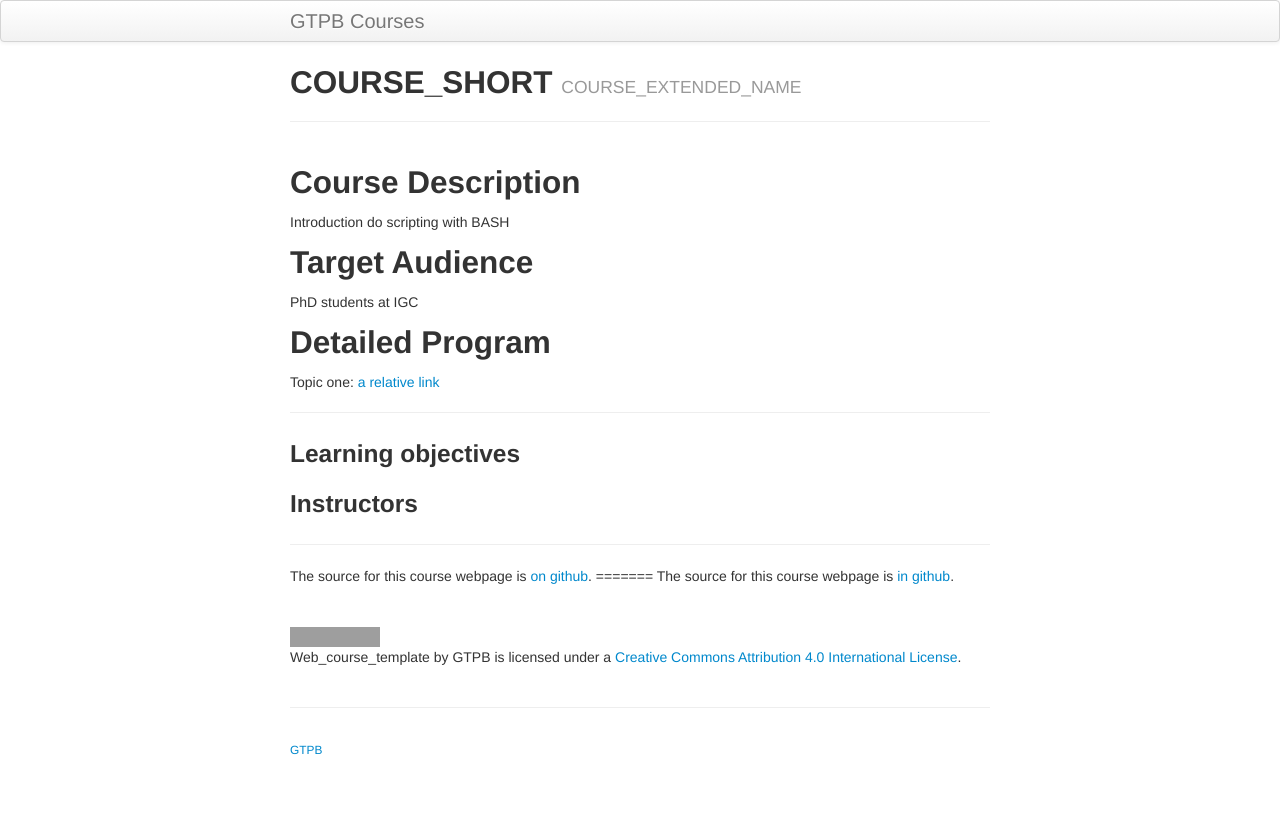
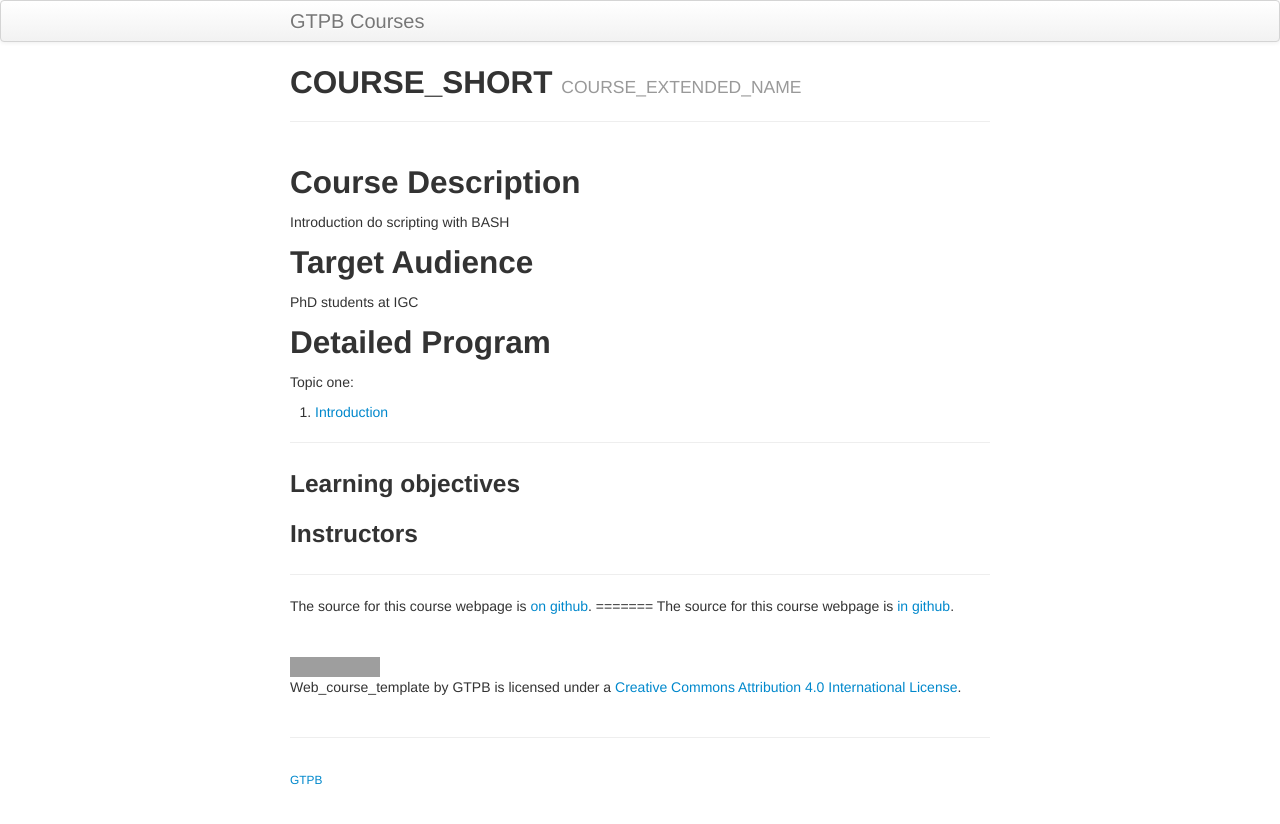
Before and after one commit to GTPB/IBB21, a Jekyll site: the page built from index.md, in a window 1280 px wide. Shown: the top 824 px of the page. Built offline with Jekyll 4.4.1, drawn with Linux system fonts in a browser that asks for light colours; our own code applies the rules of GitHub Pages for plain Markdown files; grey boxes are pictures that could not be loaded.

Commit message:
trying links

```diff
--- a/index.md
+++ b/index.md
@@ -50,7 +50,7 @@ PhD students at IGC
 
 ## Detailed Program
 Topic one:
-[a relative link](https://gtpb.github.io/IBB21/topic1)
+1. [Introduction](https://gtpb.github.io/IBB21/test.html)
 
 ---
 
```
